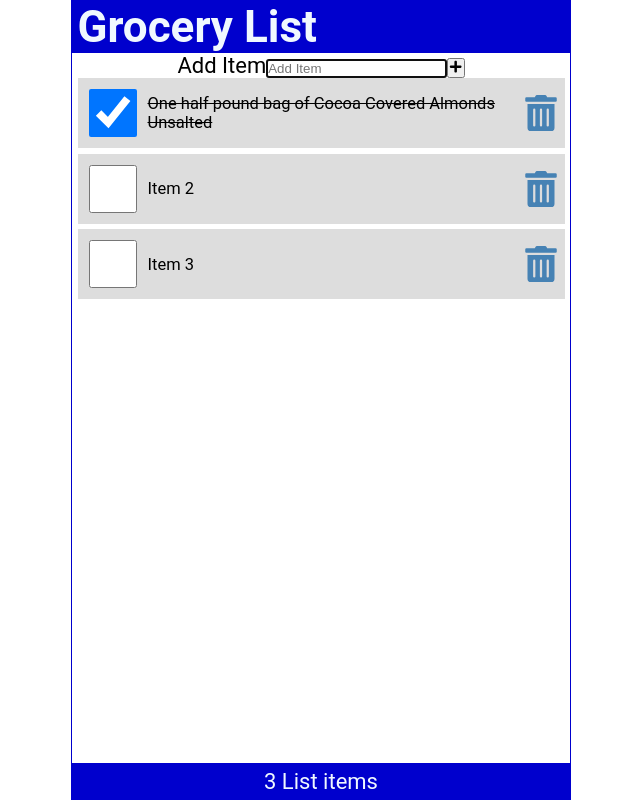
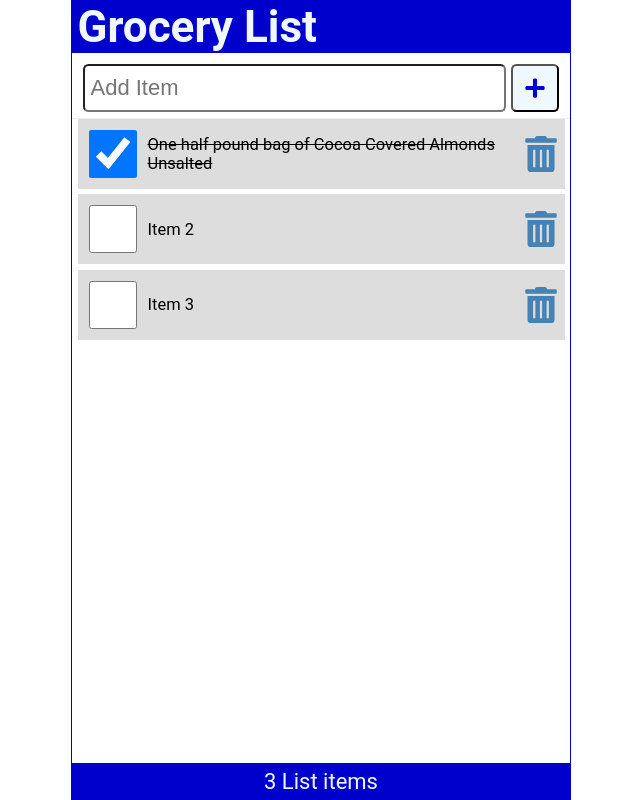
Before and after one commit to Samtaklimi87/ReactsProjects, a React (Create React App) app: page / in a window 1280 px wide. Shown: the whole page, without its empty margins (319-959 px from the left). Built offline with nearby package versions, Linux system fonts and the light colour scheme; the HTML template or start-up script is replaced by a standard one.

Commit message:
fixing bug to be able to add items , adding submit items

```diff
--- a/src/AddItem.js
+++ b/src/AddItem.js
@@ -1,16 +1,18 @@
 import React from "react";
 import { FaPlus } from "react-icons/fa";
 
-const AddItem = () => {
+const AddItem = ({ newItem, setNewItem, handleSubmit })=> {
     return (
-        <form className="addForm">
-            <label htmlFor="addItem">Add Item</label>
+        <form className='addForm' onSubmit={handleSubmit}>
+            <label htmlFor='addItem'>Add Item</label>
             <input
                 autoFocus
-                id="addItem"
-                type="text"
-                placeholder="Add Item"
+                id='addItem'
+                type='text'
+                placeholder='Add Item'
                 required
+                value={newItem}
+                onChange={(e) => setNewItem(e.target.value)}
             />
             <button type="submit" aria-label="Add Item">
                 <FaPlus />
--- a/src/App.js
+++ b/src/App.js
@@ -23,25 +23,45 @@ function App() {
       item: "Item 3",
     },
   ]);
+  const setAndSaveItems = (newItems) => {
+    setItems(newItems);
+    localStorage.setItem("shoppingList", JSON.stringify(newItems));
+  }
+ const [newItem , setNewItem] = useState('')
+ const addItem = (item) => {
+    const id = items.length ? items[items.length-1].id +1 : 1;
+    const myNewItem = {id, checked: false ,item};
+    const listItems = [...items , myNewItem];
+    setAndSaveItems(listItems);
+ }
 
   const handleCheck = (id) => {
-    const listItems = items.map((item) =>
-      item.id === id ? { ...item, checked: !item.checked } : item
-    );
-    setItems(listItems);
-    localStorage.setItem("shoppingList", JSON.stringify(listItems));
+    const listItems = items.map((item) => item.id === id ? { ...item, checked: !item.checked } : item);
+    setAndSaveItems(listItems);
   };
 
   const handleDelete = (id) => {
     const listItems = items.filter((item) => item.id !== id);
-    setItems(listItems);
-    localStorage.setItem("shoppingList", JSON.stringify(listItems));
+    setAndSaveItems(listItems);
   };
+
+  const handleSubmit = (e) => {
+    e.preventDefault();
+    if(!newItem) return;
+    // console.log(newItem);
+    addItem(newItem);
+    setNewItem('');
+  }
 
   return (
     <div className="App">
       <Header title="Grocery List" />
-      <AddItem />
+      <AddItem
+          //adding props to additem
+          newItem={newItem}
+          setNewItem={setNewItem}
+          handleSubmit={handleSubmit}
+      />
       <Content
         items={items}
         setItems={setItems}
--- a/src/index.css
+++ b/src/index.css
@@ -116,3 +116,69 @@ ul li::before {
   color: red;
   outline: none;
 }
+.addForm {
+  width: 100%;
+  display: flex;
+  justify-content: flex-start;
+  margin: 0.5rem 0 0;
+  padding: 0 0.5rem 0.25rem;
+  border-bottom: 1px solid #eee;
+}
+
+.addForm label {
+  position: absolute;
+  left: -99999px;
+}
+
+.addForm input[type='text'] {
+  flex-grow: 1;
+  max-width: calc(100% - 50px);
+  min-height: 48px;
+  font-size: 1rem;
+  padding: 0.25rem;
+  border-radius: 0.25rem;
+  margin-right: 0.25rem;
+  outline: none;
+}
+
+button {
+  height: 48px;
+  min-width: 48px;
+  border-radius: 0.25rem;
+  padding: 0.5rem;
+  font-size: 1rem;
+  background-color: aliceblue;
+  color: mediumblue;
+  cursor: pointer;
+}
+
+button:focus,
+button:hover {
+  color: white;
+  background-color: #574776;
+  outline: none;
+}
+
+.searchForm {
+  width: 100%;
+  display: flex;
+  justify-content: flex-start;
+  margin: 0.25rem 0 0;
+  padding: 0 0.5rem 0.25rem;
+  border-bottom: 1px solid #eee;
+}
+
+.searchForm label {
+  position: absolute;
+  left: -99999px;
+}
+
+.searchForm input[type='text'] {
+  flex-grow: 1;
+  max-width: 100%;
+  min-height: 48px;
+  font-size: 1rem;
+  padding: 0.25rem;
+  border-radius: 0.25rem;
+  outline: none;
+}
```
